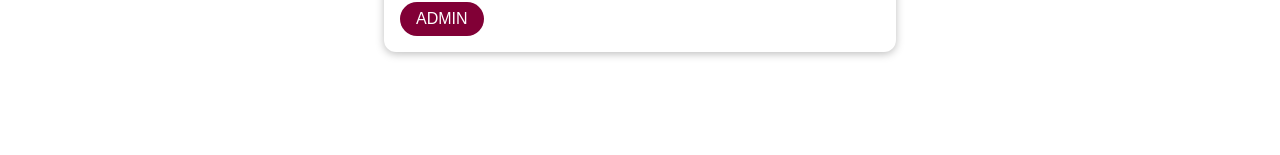
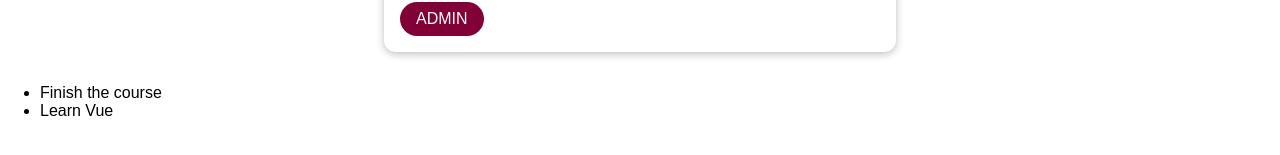
Before and after one commit to Alfredo3232/vue-basics-7, a Vue app: page / in a window 1280 px wide. Shown: the part 185-340 px from the top of the page. Built offline with nearby package versions, Linux system fonts and the light colour scheme.

Commit message:
render CourseGoals component in App.vue

```diff
--- a/src/App.vue
+++ b/src/App.vue
@@ -7,6 +7,7 @@
       :info-text="activeUser.description"
       :role="activeUser.role"
     ></user-info>
+    <course-goals></course-goals>
   </div>
 </template>
 
@@ -16,12 +17,14 @@
 import TheHeader from "./components/TheHeader.vue";
 import BadgeList from "./components/BadgeList.vue";
 import UserInfo from "./components/UserInfo.vue";
+import CourseGoals from "./components/CourseGoals.vue";
 
 export default {
   components: {
     "the-header": TheHeader,
     "badge-list": BadgeList,
     "user-info": UserInfo,
+    "course-goals": CourseGoals,
   },
   data() {
     return {
--- a/src/components/CourseGoals.vue
+++ b/src/components/CourseGoals.vue
@@ -1,5 +1,9 @@
 <template>
-  <ul></ul>
+  <ul>
+    <li v-for="goal in goals" :key="goal">
+      {{ goal }}
+    </li>
+  </ul>
 </template>
 
 <script>
```
